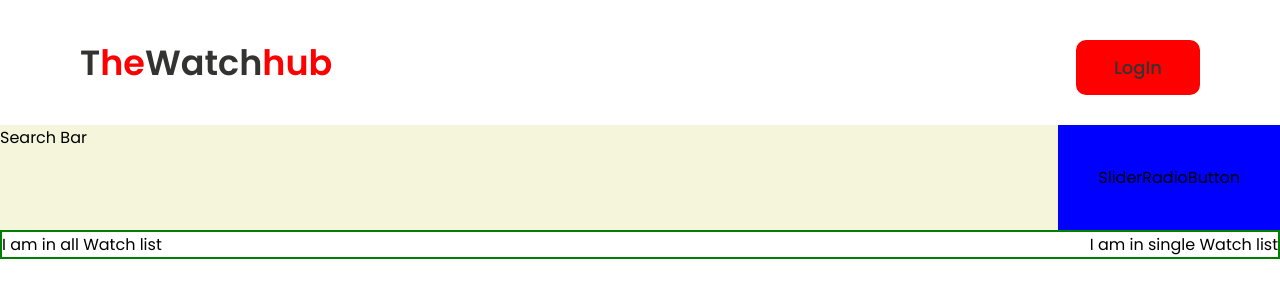
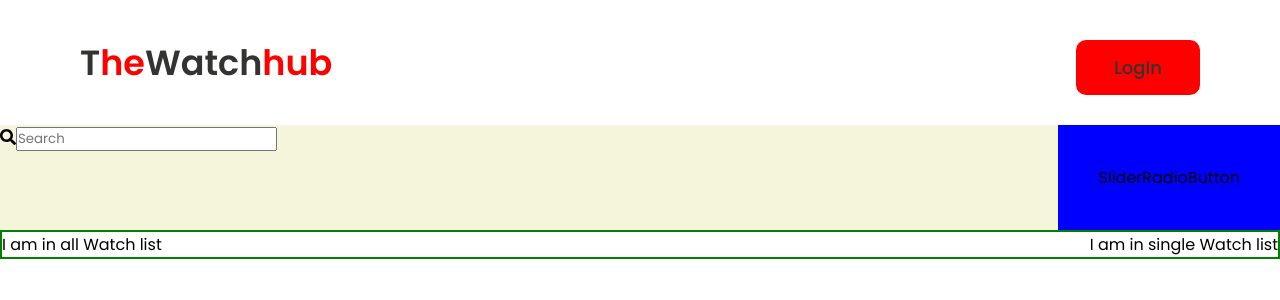
Before and after one commit to rajnidua/the-watch-hub, a React (Create React App) app in the folder client/: page / in a window 1280 px wide. Shown: the top 300 px of the page. Built offline with nearby package versions, Linux system fonts and the light colour scheme.

Commit message:
getting the search bar data in console log and also prop data fetched

```diff
--- a/client/package.json
+++ b/client/package.json
@@ -23,6 +23,7 @@
     "react-axios": "^2.0.5",
     "react-bootstrap": "^2.0.2",
     "react-dom": "^16.13.1",
+    "react-loader-spinner": "^4.0.0",
     "react-router-dom": "^5.1.2",
     "react-scripts": "3.4.1",
     "validator": "^13.7.0",
--- a/client/src/components/Filters/SearchBar.js
+++ b/client/src/components/Filters/SearchBar.js
@@ -1,7 +1,81 @@
-import React from "react";
+import React, { useState, useEffect } from "react";
+import { searchBarList } from "../../utils/API";
+import ShowList from "../ShowList";
+import Loader from "react-loader-spinner";
+import { faSearch } from "@fortawesome/free-solid-svg-icons";
+import { FontAwesomeIcon } from "@fortawesome/react-fontawesome";
 
 const SearchBar = () => {
-  return <div>Search Bar</div>;
+  const [searchInput, setSearchInput] = useState("");
+  const [errorMessage, setErrorMessage] = useState(false);
+  const [loading, setLoading] = useState(true);
+  const [searchBarData, setSearchBarData] = useState([]);
+
+  const hideLoader = () => {
+    setLoading(false);
+  };
+
+  const showLoader = () => {
+    setLoading(true);
+  };
+
+  const handleInputChange = async (e) => {
+    const { name, value } = e.target;
+    setSearchInput(value);
+    showLoader();
+
+    try {
+      console.log("search input inside try block is: " + value);
+      const response = await searchBarList(value);
+      setLoading(false);
+      hideLoader();
+
+      setSearchBarData(response.data);
+
+      if (response.status !== 200) {
+        setErrorMessage(true);
+      }
+    } catch (err) {
+      // console.log(err);
+      setErrorMessage(true);
+    }
+  };
+
+  if (errorMessage) {
+    return <h1>Something went wrong!! Try Again!!</h1>;
+  }
+  return (
+    <div className="container">
+      <div className="search-container">
+        <FontAwesomeIcon icon={faSearch} />
+        <input
+          name="searchInput"
+          value={searchInput}
+          onChange={handleInputChange}
+          type="text"
+          size="lg"
+          data-testid="input-element"
+          placeholder="Search"
+          className="search-input"
+        />
+      </div>
+      <div className="result-container">
+        {loading ? (
+          <div className="show-loader">
+            <Loader
+              type="Puff"
+              color="#00BFFF"
+              height={100}
+              width={100}
+              timeout={3000} //3 secs
+            />
+          </div>
+        ) : (
+          <ShowList searchBarResult={searchBarData} />
+        )}
+      </div>
+    </div>
+  );
 };
 
 export default SearchBar;
--- /dev/null
+++ b/client/src/components/ShowList.js
@@ -0,0 +1,8 @@
+import React from "react";
+
+const ShowList = (props) => {
+  console.log("list from search bar ", props);
+  return <div>Show List</div>;
+};
+
+export default ShowList;
--- /dev/null
+++ b/client/src/utils/API.js
@@ -0,0 +1,30 @@
+import axios from "axios";
+
+export const searchBarList = (title) => {
+  console.log("title recieved in api is " + title);
+  return axios.get(
+    `http://www.omdbapi.com/?s=${title}&plot=full&apikey=${process.env.REACT_APP_API_KEY}`
+  );
+};
+
+/* export const filterCryptoList = (cryptoPageNum) => {
+  return axios.get(
+    `https://api.coingecko.com/api/v3/coins/markets?vs_currency=usd&order=market_cap_desc&per_page=250&page=${cryptoPageNum}&sparkline=false`
+  );
+};
+
+export const searchTrendingList = () => {
+  return axios.get(`https://api.coingecko.com/api/v3/search/trending`);
+};
+
+export const getChart = (id, days = 365, currency) => {
+  return axios.get(
+    `https://api.coingecko.com/api/v3/coins/${id}/market_chart?vs_currency=${currency}&days=${days}`
+  );
+};
+
+export const getSingleCrypto = (id) => {
+  return axios.get(`https://api.coingecko.com/api/v3/coins/${id}`);
+};
+
+ */
```
Also changed, not shown: 1 other file (tests, documents, lock files or other folders).
